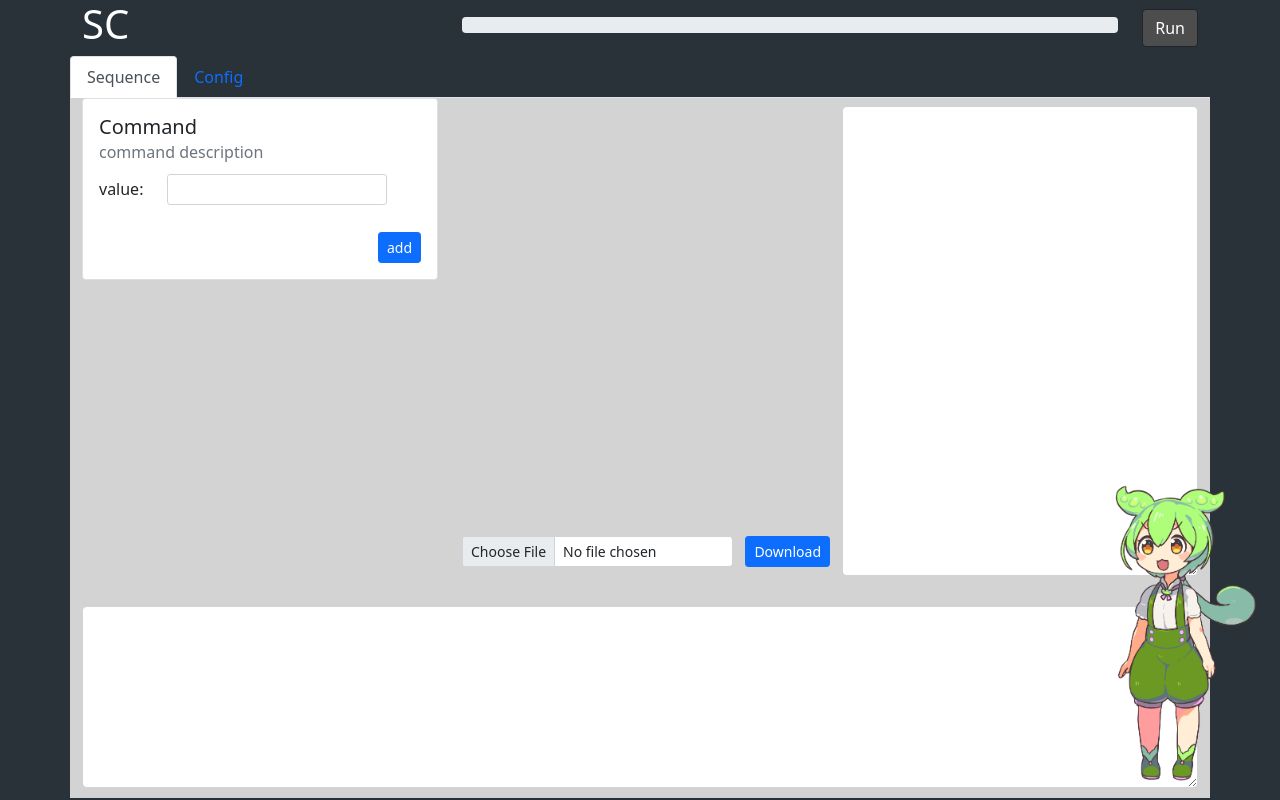
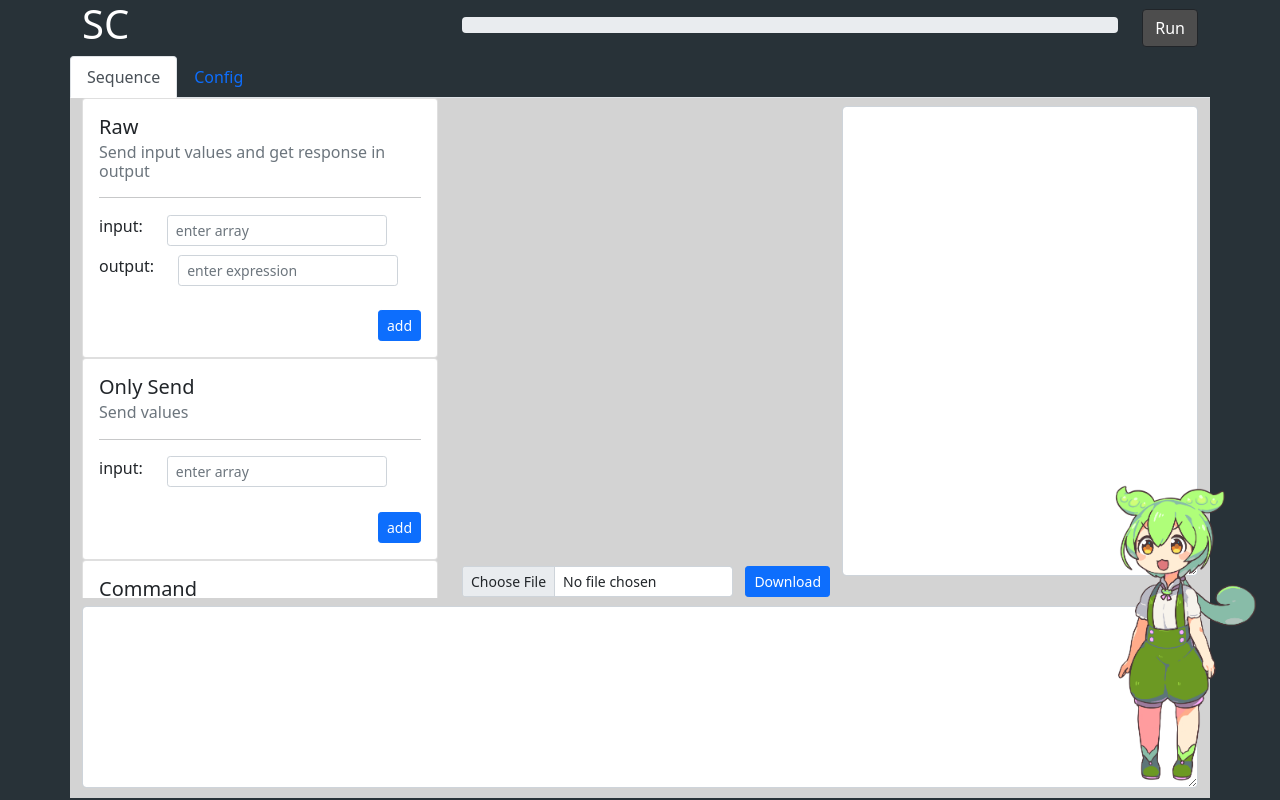
Before and after one commit to kyuvie/SerialWriter, a Next.js app: page / in a window 1280 px wide. Built offline with nearby package versions, Linux system fonts and the light colour scheme.

Commit message:
increased front cards

```diff
--- /dev/null
+++ b/components/front_cards/OnlySendCard.jsx
@@ -0,0 +1,36 @@
+import React from "react"
+import Form from "react-bootstrap/Form"
+
+class OnlySendCard extends React.Component {
+    constructor(props) {
+        super(props)
+    }
+
+    render() {
+        return (<div className="card">
+            <div className="card-body">
+                <h5 className="card-title">Only Send</h5>
+                <h6 className="card-subtitle mb-2 text-muted">Send values</h6>
+            <hr />
+                <div className="row align-items-center">
+                    <div className="col-auto">
+                        <Form.Label>input:</Form.Label>
+                    </div>
+                    <div className="col-auto">
+                        <Form.Control size="sm" type="text" placeholder="enter array" />
+                    </div>
+                </div>
+                <div className="row align-items-center justify-content-end pt-4">
+                    <div className="col-auto">
+                        <button type="button" className="btn btn-primary btn-sm" onClick={() => this.props.addMiddleCardFunc(
+                            { data1: 'abcdefg', data2: 'hijklmnopqr', data3: 'This is a sample' }
+                        )}>add</button>
+                    </div>
+                </div>
+            </div>
+        </div>
+        )
+    }
+}
+
+export default OnlySendCard
--- /dev/null
+++ b/components/front_cards/RawCard.jsx
@@ -0,0 +1,44 @@
+import React from "react"
+import Form from "react-bootstrap/Form"
+
+class RawCard extends React.Component {
+    constructor(props) {
+        super(props)
+    }
+
+    render() {
+        return (<div className="card">
+            <div className="card-body">
+                <h5 className="card-title">Raw</h5>
+                <h6 className="card-subtitle mb-2 text-muted">Send input values and get response in output</h6>
+            <hr />
+                <div className="row align-items-center">
+                    <div className="col-auto">
+                        <Form.Label>input:</Form.Label>
+                    </div>
+                    <div className="col-auto">
+                        <Form.Control size="sm" type="text" placeholder="enter array" />
+                    </div>
+                </div>
+                <div className="row align-items-center mt-2">
+                    <div className="col-auto">
+                        <Form.Label>output:</Form.Label>
+                    </div>
+                    <div className="col-auto">
+                        <Form.Control size="sm" type="text" placeholder="enter expression" />
+                    </div>
+                </div>
+                <div className="row align-items-center justify-content-end pt-4">
+                    <div className="col-auto">
+                        <button type="button" className="btn btn-primary btn-sm" onClick={() => this.props.addMiddleCardFunc(
+                            { data1: 'abcdefg', data2: 'hijklmnopqr', data3: 'This is a sample' }
+                        )}>add</button>
+                    </div>
+                </div>
+            </div>
+        </div>
+        )
+    }
+}
+
+export default RawCard
--- a/pages/index.js
+++ b/pages/index.js
@@ -1,8 +1,8 @@
 import Head from 'next/head'
-import React, { useState, useRef, createRef } from 'react'
+import React, { createRef } from 'react'
 import MiddleCard from '../components/MiddleCard'
 import Zundamon from '../components/Zundamon'
-import FrontCard from '../components/FrontCard'
+import FrontCard from '../components/front_cards/FrontCard'
 import ProgressBar from '../components/ProgressBar'
 import NotificationTextArea from '../components/NotificationTextarea'
 import CommunicationTextarea from '../components/CommunicationTextArea'
@@ -12,6 +12,8 @@ import Form from 'react-bootstrap/Form'
 import ConfigPage from '../components/ConfigPage'
 import Button from 'react-bootstrap/Button'
 import json5 from 'json5'
+import RawCard from '../components/front_cards/RawCard'
+import OnlySendCard from '../components/front_cards/OnlySendCard'
 
 const sleep = (ms) => new Promise(resolve => {
   setTimeout(() => {
@@ -43,7 +45,11 @@ class Home extends React.Component {
     this.comTextareaRef = createRef()
     this.configPageRef = createRef()
 
-    this.frontCards = [<FrontCard addMiddleCardFunc={this.addToMiddleCards} key={1} />]
+    this.frontCards = [
+                      <RawCard addMiddleCardFunc={this.addToMiddleCards} key={2} />,
+                      <OnlySendCard  addMiddleCardFunc={this.addToMiddleCards} key={3} />,
+<FrontCard addMiddleCardFunc={this.addToMiddleCards} key={1} />,
+                    ]
   }
 
   addDeviceCard(data) {
@@ -59,7 +65,6 @@ class Home extends React.Component {
         }
       }
     )
-
   }
 
   addToMiddleCards(data) {
@@ -254,7 +259,7 @@ class Home extends React.Component {
                         data-bs-offset="0"
                         className="overflow-scroll"
                         tabIndex="0"
-                        style={{ height: "430px" }}
+                        style={{ height: "460px" }}
                       >
                         {middleCards}
                       </div>
```
Also changed, not shown: components/front_cards/FrontCard.jsx (renamed from components/FrontCard.jsx).
